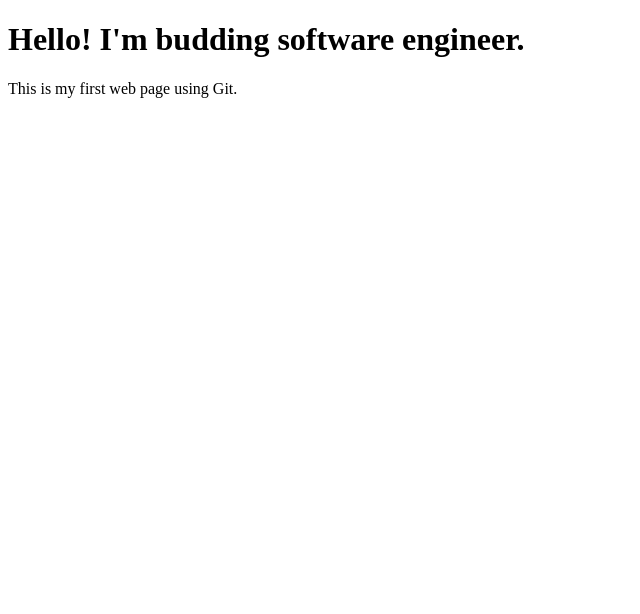
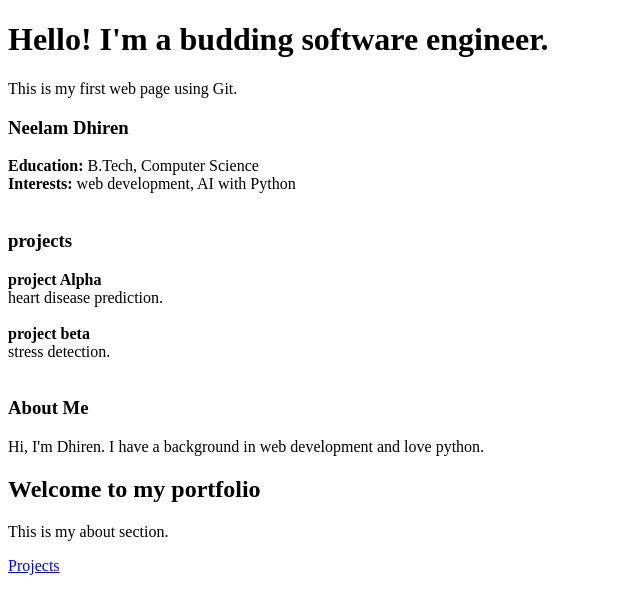
Before and after one commit to neelamdhiren/portfolio, a plain HTML site: page index.html in a window 1280 px wide. Shown: the whole page, without its empty margins (0-640 px from the left). Drawn offline with Linux system fonts and the light colour scheme.

Commit message:
Added project.html and linked it to index.html
;
a
cpm

```diff
--- a/index.html
+++ b/index.html
@@ -1,11 +1,31 @@
 <!DOCTYPE html>
-<html lang="en">
+<html>
   <head>
-    <meta charset="UTF-8" />
-    <title>Portfolio</title>
+    <title>My Portfolio</title>
   </head>
   <body>
-    <h1>Hello! I'm budding software engineer.</h1>
+    <h1>Hello! I'm a budding software engineer.</h1>
     <p>This is my first web page using Git.</p>
+
+    <h3>Neelam Dhiren</h3>
+    <b>Education:</b> B.Tech, Computer Science <br />
+    <b>Interests:</b> web development, AI with Python <br /><br />
+
+    <h3>projects</h3>
+    <b>project Alpha</b><br />
+    heart disease prediction.<br /><br />
+
+    <b>project beta</b><br />
+    stress detection.<br /><br />
+
+    <h3>About Me</h3>
+    <p>
+      Hi, I'm Dhiren. I have a background in web development and love python.
+    </p>
+
+    <h2>Welcome to my portfolio</h2>
+    <p>This is my about section.</p>
+
+    <a href="projects.html">Projects</a>
   </body>
 </html>
```
